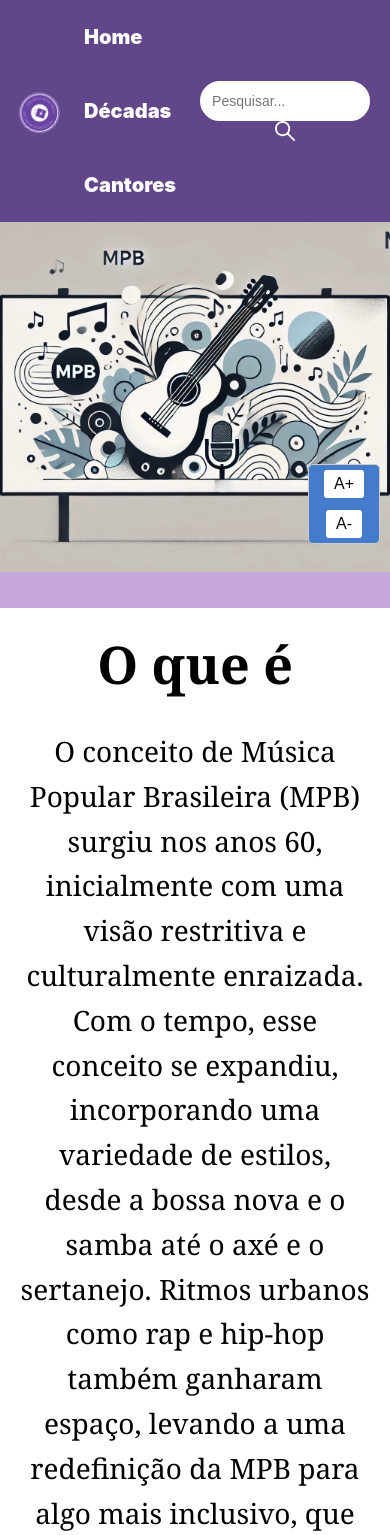
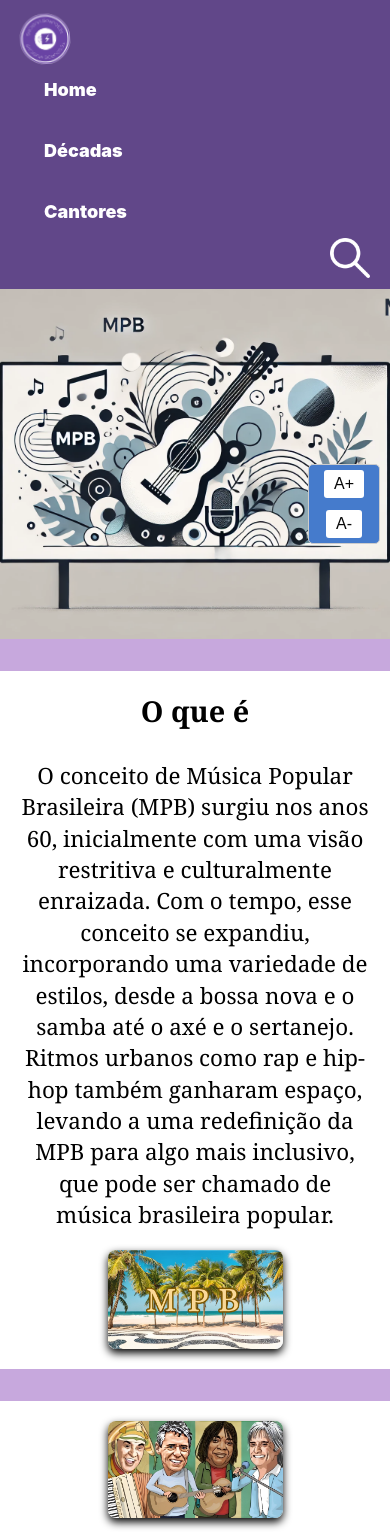
Before and after one commit to TsMusicais/tsmusicaistes, a plain HTML site: page index.html in a window 390 px wide. Shown: the top 1535 px of the page. Drawn offline with Linux system fonts and the light colour scheme; files whose address does not match are found by name; a web font is replaced by a local one.

Commit message:
Update style1.css

```diff
--- a/style1.css
+++ b/style1.css
@@ -651,82 +651,81 @@
     background-color: #666;
 }
 
-/* Ajustes para dispositivos móveis */
-@media (max-width: 768px) {
-    /* Ajusta o body para ocupar toda a largura */
+/* Responsividade para dispositivos móveis */
+@media screen and (max-width: 768px) {
+    /* Ajuste para o body */
     body {
-        padding: 0;
-        margin: 0;
+        font-size: 14px; /* Reduz o tamanho geral da fonte */
     }
 
-    /* Centraliza e reduz o tamanho do logo */
-    .logo img {
-        width: 40px; /* Reduz o tamanho do logo */
-        height: auto;
-        margin: 0 auto;
+    /* Ajuste para a barra de navegação */
+    .navbar {
+        flex-direction: column;
+        align-items: flex-start;
     }
 
-    /* Alinha o menu verticalmente */
     .menu {
         flex-direction: column;
-        gap: 1em;
-        font-size: 20px; /* Ajusta o tamanho da fonte */
+        gap: 10px;
+        font-size: 18px; /* Diminui o tamanho das fontes do menu */
     }
 
-    /* Ajusta o dropdown */
-    .dropdown {
-        position: static;
-        margin: 0;
-        border-radius: 0;
-    }
-
-    /* Ajusta a barra de pesquisa */
     .search-container {
-        flex-direction: column;
-        align-items: stretch;
+        width: 100%;
+        justify-content: center;
     }
 
     #search-input {
         width: 100%;
-        opacity: 1; /* Sempre visível */
-        padding: 10px;
-        font-size: 14px;
     }
 
-    #search-button img {
-        width: 20px;
-        height: 20px;
-        margin: 0 auto;
-    }
-
-    /* Ajusta as colunas pequenas */
-    .small-columns {
+    /* Ajuste para colunas */
+    .small-columns, .container {
         flex-direction: column;
         gap: 20px;
     }
 
     .small-column {
         flex-direction: column;
-        gap: 10px;
+        gap: 20px;
     }
 
     .small-column img {
-        width: 100%; /* Ocupa toda a largura disponível */
-        height: auto; /* Mantém a proporção */
+        width: 100%; /* Garante que a imagem ocupe toda a largura disponível */
+        height: auto; /* Ajusta a altura proporcionalmente */
     }
 
     .text {
-        text-align: center; /* Centraliza o texto */
+        text-align: center; /* Centraliza o texto para dispositivos menores */
     }
 
-    /* Ajusta o rodapé */
+    .text h3 {
+        font-size: 1.8rem; /* Ajuste do tamanho do título */
+    }
+
+    .text p {
+        font-size: 1.4rem; /* Ajuste do tamanho do texto */
+        line-height: 1.4; /* Ajuste do espaçamento entre linhas */
+    }
+
+    /* Ajuste para o rodapé */
     .footer-container {
         flex-direction: column;
         align-items: center;
         gap: 20px;
     }
 
+    .footer-links {
+        flex-direction: column;
+        gap: 10px;
+    }
+
     .footer-column {
         text-align: center;
     }
+
+    .footer-bottom {
+        text-align: center;
+        font-size: 12px;
+    }
 }
```
